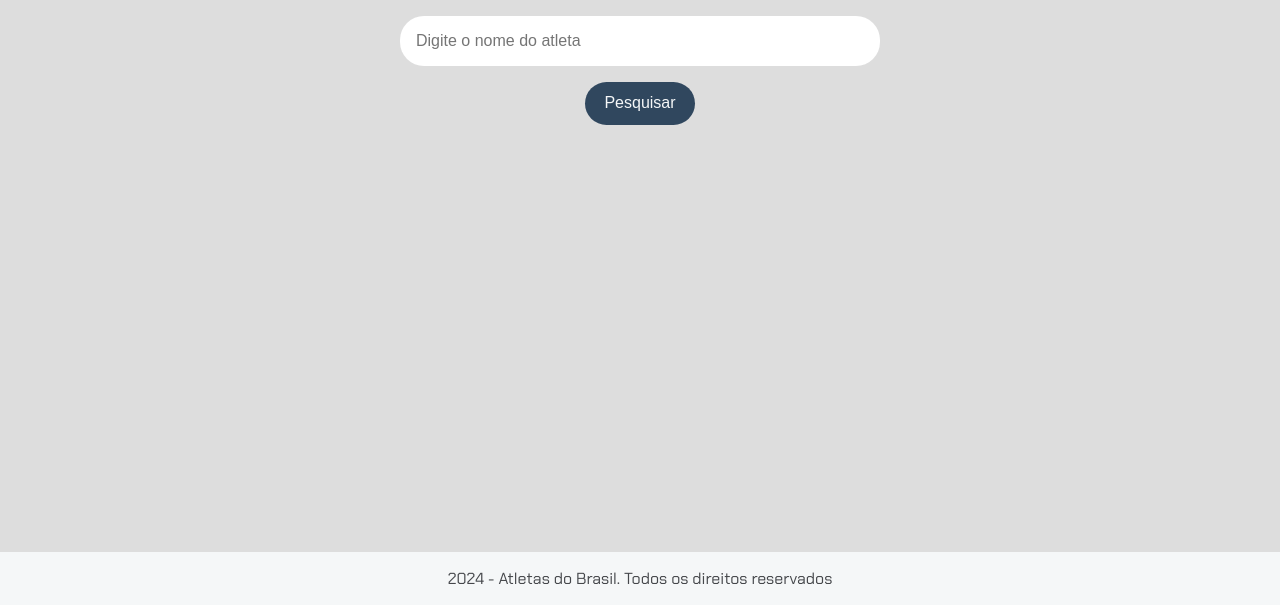
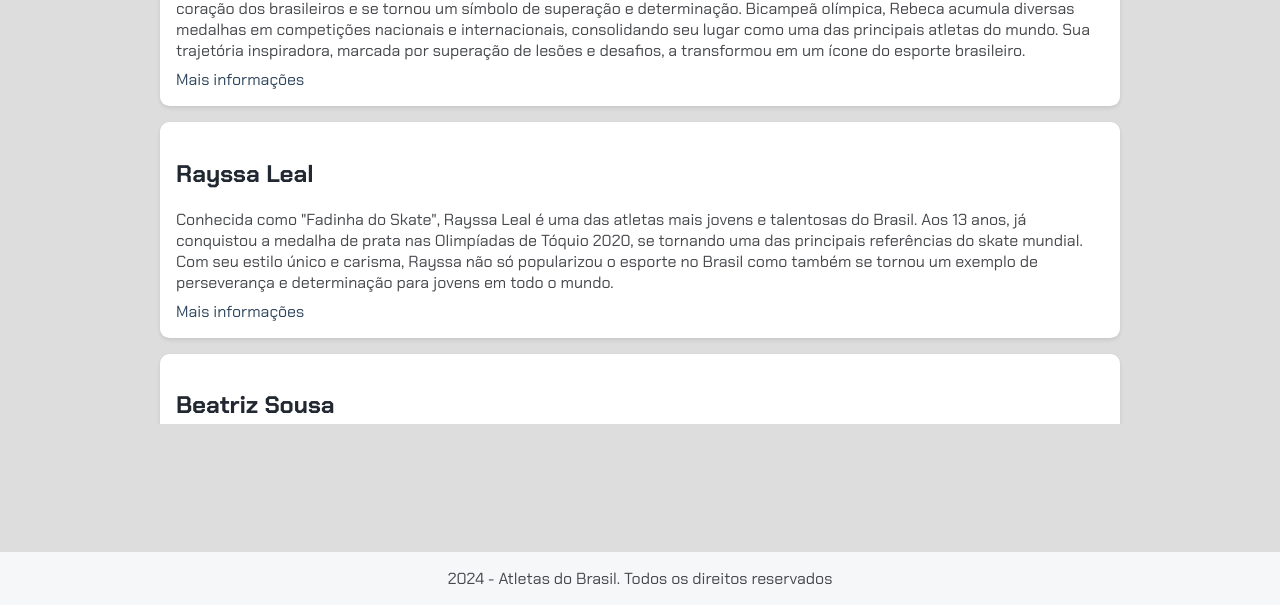
Before and after one commit to jpcp0614/AluraGemini, a plain HTML site: page index.html in a window 1280 px wide and 1127 px high. Shown: the part 522-1127 px from the top of the page. Drawn offline with Linux system fonts and the light colour scheme.

Commit message:
Add section tag with athlete info

```diff
--- a/index.html
+++ b/index.html
@@ -4,6 +4,7 @@
 		<meta charset="UTF-8" />
 		<meta name="viewport" content="width=device-width, initial-scale=1.0" />
 		<link rel="stylesheet" href="styles.css" />
+		<script src="app.js" defer></script>
 		<title>Imersão Alura Gemini</title>
 	</head>
 	<body>
@@ -15,6 +16,56 @@
 				<input type="text" placeholder="Digite o nome do atleta" />
 				<button>Pesquisar</button>
 			</section>
+			<section class="resultados-pesquisa">
+				<div class="item-resultado">
+					<h2>Rebeca Andrade</h2>
+					<p class="descricao-meta">
+						É uma das maiores ginastas da história do Brasil. Com um talento
+						inegável e uma força de vontade admirável, ela conquistou o coração
+						dos brasileiros e se tornou um símbolo de superação e determinação.
+						Bicampeã olímpica, Rebeca acumula diversas medalhas em competições
+						nacionais e internacionais, consolidando seu lugar como uma das
+						principais atletas do mundo. Sua trajetória inspiradora, marcada por
+						superação de lesões e desafios, a transformou em um ícone do esporte
+						brasileiro.
+					</p>
+					<a href="https://pt.wikipedia.org/wiki/Rebeca_Andrade" target="_blank"
+						>Mais informações</a
+					>
+				</div>
+				<div class="item-resultado">
+					<h2>Rayssa Leal</h2>
+					<p class="descricao-meta">
+						Conhecida como "Fadinha do Skate", Rayssa Leal é uma das atletas
+						mais jovens e talentosas do Brasil. Aos 13 anos, já conquistou a
+						medalha de prata nas Olimpíadas de Tóquio 2020, se tornando uma das
+						principais referências do skate mundial. Com seu estilo único e
+						carisma, Rayssa não só popularizou o esporte no Brasil como também
+						se tornou um exemplo de perseverança e determinação para jovens em
+						todo o mundo.
+					</p>
+					<a href="https://pt.wikipedia.org/wiki/Rayssa_Leal" target="_blank"
+						>Mais informações</a
+					>
+				</div>
+
+				<div class="item-resultado">
+					<h2>Beatriz Sousa</h2>
+					<p class="descricao-meta">
+						Beatriz Sousa é uma das principais judocas do Brasil, conhecida por
+						sua técnica apurada e espírito combativo. Ao longo de sua carreira,
+						acumulou importantes conquistas em campeonatos nacionais e
+						internacionais, se consolidando como uma das atletas mais
+						promissoras do judô brasileiro. Com uma trajetória marcada por
+						desafios e vitórias, Beatriz se destaca não apenas por suas
+						habilidades no tatame, mas também por sua determinação e dedicação
+						ao esporte.
+					</p>
+					<a href="https://pt.wikipedia.org/wiki/Beatriz_Sousa" target="_blank"
+						>Mais informações</a
+					>
+				</div>
+			</section>
 		</main>
 		<footer>
 			<p>2024 - Atletas do Brasil. Todos os direitos reservados</p>
```
